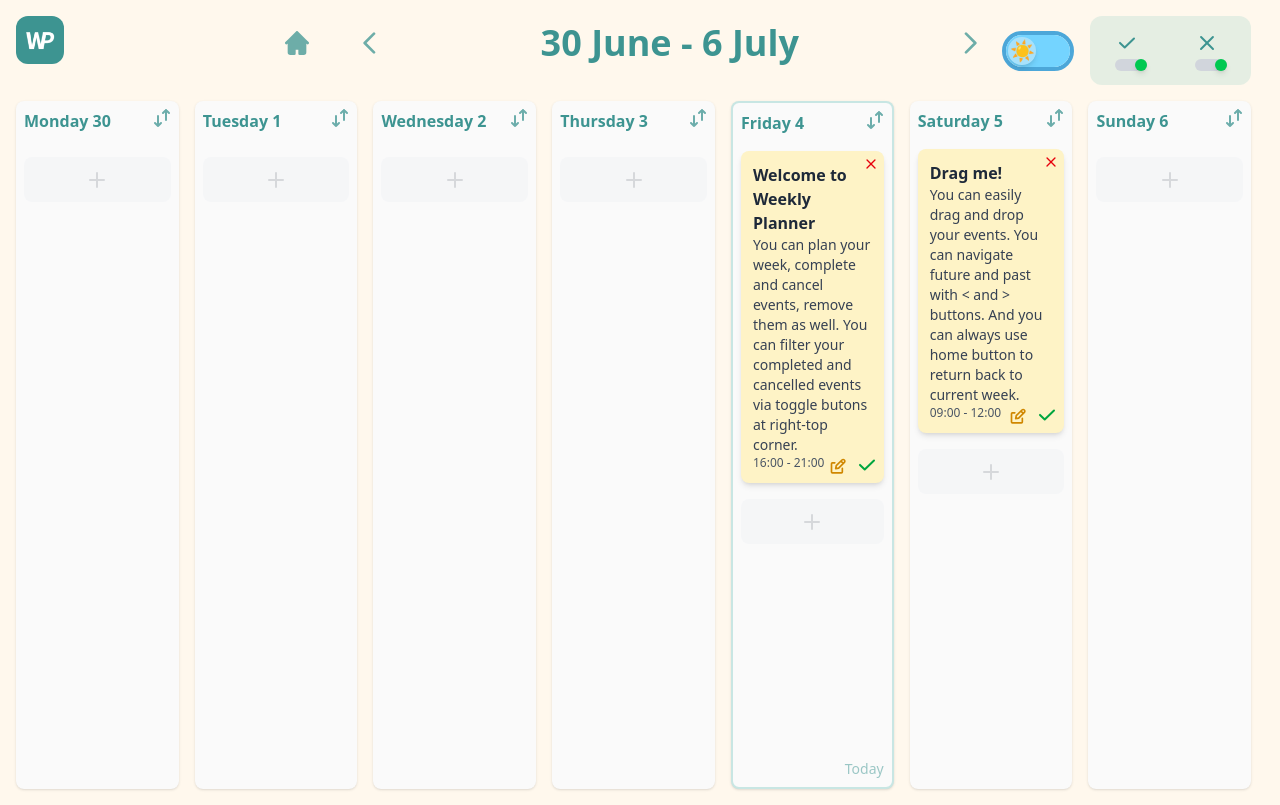
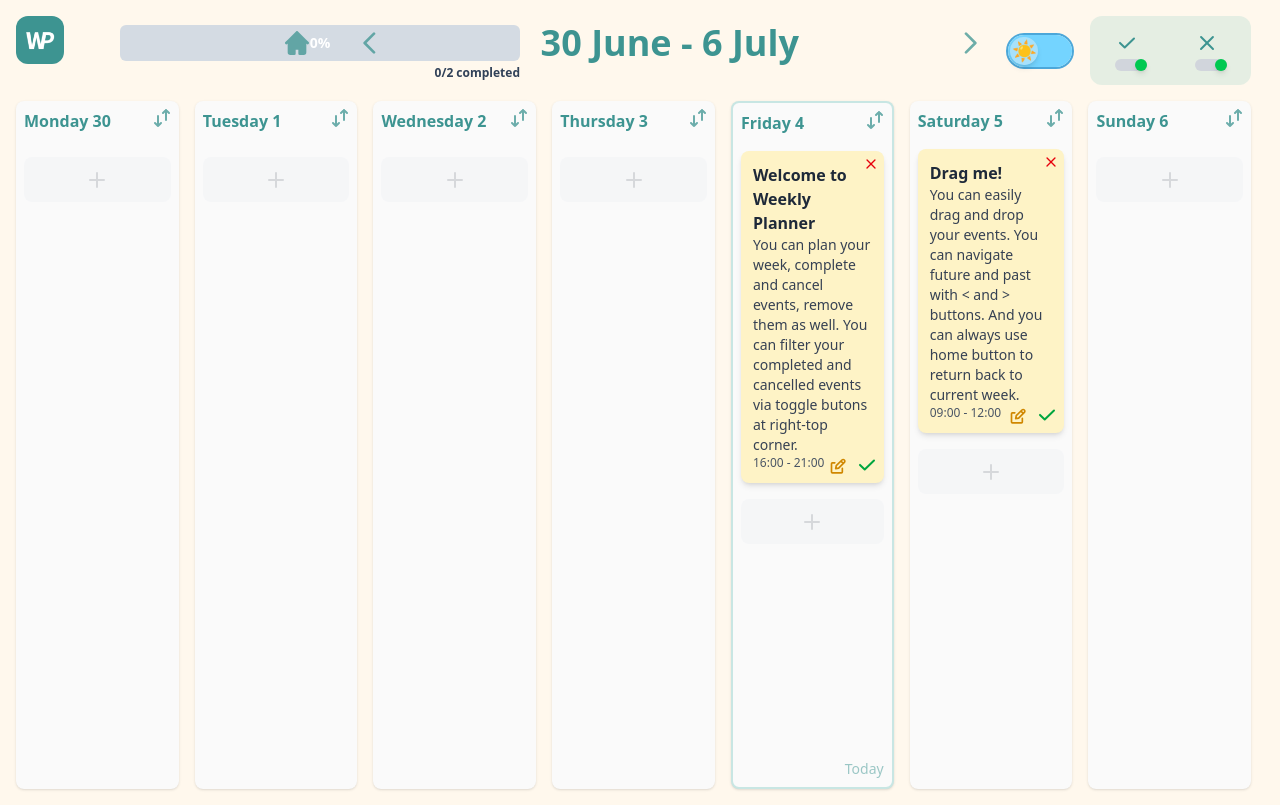
Before and after one commit to AliGurSoftDev/weekly-planner, a React (Vite) app: page / in a window 1280 px wide. Built offline with nearby package versions, Linux system fonts and the light colour scheme.

Commit message:
Progress Bar added.

```diff
--- a/src/App.jsx
+++ b/src/App.jsx
@@ -2,7 +2,7 @@ import React, { useState, useEffect } from "react";
 import { DragDropContext } from "@hello-pangea/dnd";
 import WeekView from "./components/WeekView";
 import mockEvents from "./data/MockEvents";
-import { getWeekRange } from "./utils/dateUtils";
+import { getWeekRange, getDaysOfWeek } from "./utils/dateUtils";
 import {
   ActiveFormProvider,
   useActiveForm,
@@ -42,6 +42,30 @@ const App = () => {
   const [showCompleted, setShowCompleted] = useState(true);
   const [showCancelled, setShowCancelled] = useState(true);
   const { setActiveFormDate } = useActiveForm();
+
+  const weekDays = getDaysOfWeek(weekOffset);
+  const weekDateStrings = weekDays.map((day) => {
+    const y = day.date.getFullYear();
+    const m = String(day.date.getMonth() + 1).padStart(2, "0");
+    const d = String(day.date.getDate()).padStart(2, "0");
+    return `${y}-${m}-${d}`;
+  });
+
+  const weekEvents = events.filter((event) =>
+    weekDateStrings.includes(event.date)
+  );
+  const completedCount = weekEvents.filter(
+    (event) => event.status === "completed"
+  ).length;
+  const cancelledCount = weekEvents.filter(
+    (event) => event.status === "cancelled"
+  ).length;
+  const totalCount = weekEvents.length;
+  const progressCount = completedCount;
+  const completionPercentage =
+    totalCount > 0 ? Math.round((progressCount / totalCount) * 100) : 0;
+  const completedWidth = totalCount ? (completedCount / totalCount) * 100 : 0;
+  const cancelledWidth = totalCount ? (cancelledCount / totalCount) * 100 : 0;
 
   const filterEvents = () => {
     return events.filter((event) => {
@@ -206,6 +230,29 @@ const App = () => {
             />
           </div>
 
+          <div className="absolute left-30 justify-center min-w-[400px] max-w-[400px]">
+            <div className="relative h-9 rounded-md bg-slate-300/80 overflow-hidden">
+              <div
+                className="absolute inset-y-0 left-0 bg-emerald-500 transition-all duration-600"
+                style={{ width: `${completedWidth}%` }}
+              />
+              <div
+                className="absolute inset-y-0 bg-red-500 transition-all duration-600"
+                style={{
+                  width: `${cancelledWidth}%`,
+                  left: `${completedWidth}%`,
+                }}
+              />
+              <div className="absolute inset-0 flex items-center justify-center text-sm font-semibold text-white transition-all duration-600">
+                {completionPercentage}%
+              </div>
+            </div>
+
+            <div className="absolute right-0 text-xs font-semibold text-slate-700 dark:text-slate-200 mt-1">
+              {completedCount}/{totalCount} completed
+            </div>
+          </div>
+
           <button
             className="!bg-transparent opacity-75 hover:opacity-100 focus:!outline-0 active:opacity-50"
             onClick={() => {
@@ -230,7 +277,7 @@ const App = () => {
             <RightIcon size={8} />
           </button>
           <div className="absolute top-0 right-4 grid grid-cols-2 justify-items-end items-center gap-4">
-            <div className="!rounded-full !border-4 dark:border-slate-400/80 border-sky-600/70 ">
+            <div className="!rounded-full !border-2 dark:border-slate-400/80 border-sky-600/70 ">
               <button
                 onClick={() => setTheme(theme === "light" ? "dark" : "light")}
                 className={`relative w-16 h-8 !rounded-full transition-colors duration-300 focus:!outline-0 ${
```
